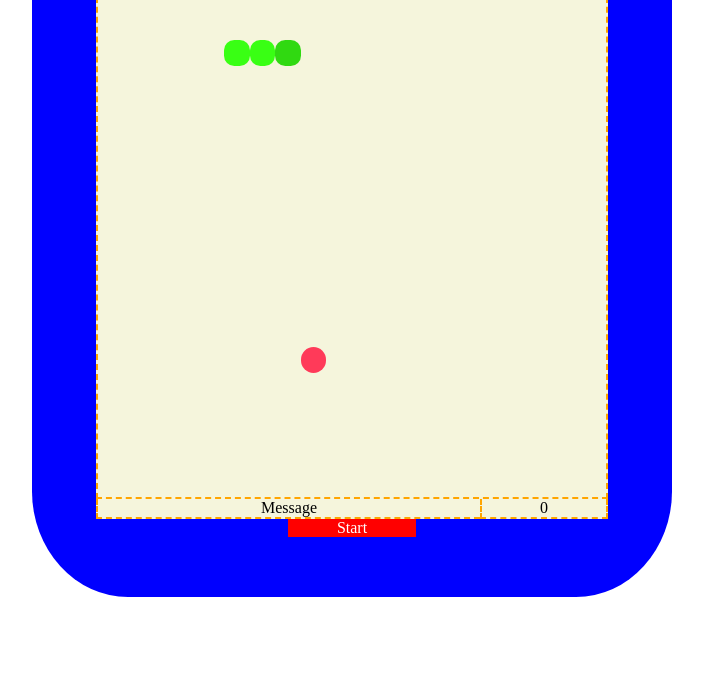
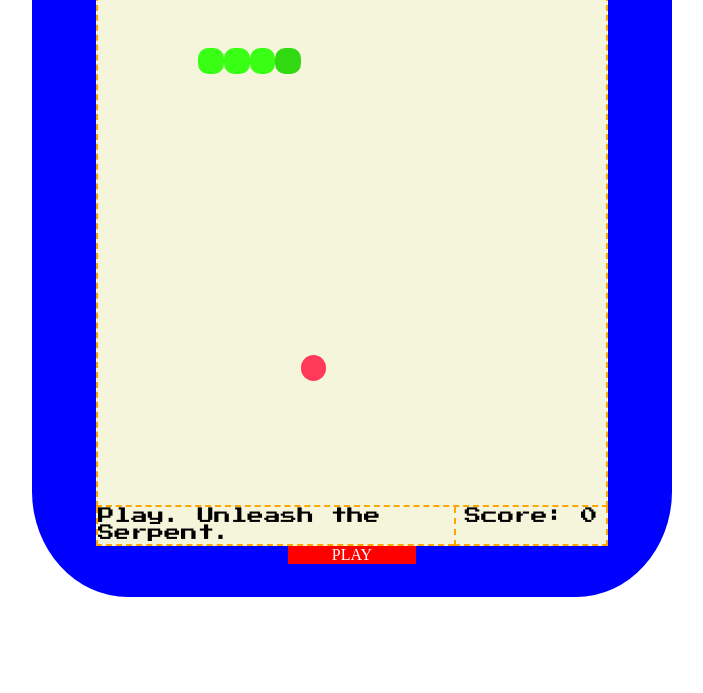
Before and after one commit to ryhoth/project-one, a plain HTML site: page snake/index.html in a window 1280 px wide. Shown: the part 107-800 px from the top of the page, without its empty margins (288-991 px from the left). Drawn offline with Linux system fonts and the light colour scheme.

Commit message:
minor asthetics left

```diff
--- a/snake/index.html
+++ b/snake/index.html
@@ -4,6 +4,7 @@
     <meta charset="utf-8">
     <title></title>
     <link rel="stylesheet" href="style.css" charset="utf-8">
+    <link href='https://fonts.googleapis.com/css?family=Press+Start+2P' rel='stylesheet' type='text/css'>
   </head>
   <body>
     <div class="container">
@@ -13,20 +14,20 @@
               NOKIA
             </div>
           <div class="display top">
-            Welcome to Snake!
+            Welcome to Serpent!
           </div>
           <div class="display in screen" id="board">
           </div>
           <div class="under">
-            <div class="display in message left">
-              Message
+            <div class="display in left" id="message">
+              Play. Unleash the Serpent.
             </div>
-            <div class="display in score right">
-              0
+            <div class="display in right" id="score">
+              Score: 0
             </div>
           </div>
-            <div class="display start">
-                Start
+            <div class="display" id="start">
+                PLAY
             </div>
 
       </div>
--- a/snake/main.js
+++ b/snake/main.js
@@ -4,13 +4,11 @@ window.onload = function() {
   // snake.start()
 }
 
-// var message = document.getElementsByClassName('message'),
-// var scor = document.getElementsByClassName('score'),
-
-
 var snake = {
-  // startButton: startButton = document.querySelector('.start'),
-  // start: function(){ startButton.addEventListener('click', this.play ),
+  startButton: startButton = document.getElementById('start'),
+  start: startButton.addEventListener('click' , function(){ snake.play()}),
+  message: message = document.getElementById('message'),
+  scor: scor = document.getElementById('score'),
   play: function(){
     snake.activateKeys();
     snake.draw();
@@ -19,9 +17,10 @@ var snake = {
   },
   game: true,
   size: 20,
-  time: 100,
+  time: 200,
   score: 0,
   parts : [ // a part is a [row, col] combo
+    [4, 2],
     [5, 2], // tail
     [6, 2],
     [7, 2], // head
@@ -43,7 +42,11 @@ var snake = {
     snake.apple[0]= -100;
     snake.apple[1]= -100;
     snake.score += 1;
-    snake.time -= 1;
+    snake.time -= 3;
+    scor.innerHTML= "Score: "+snake.score;
+    this.message.innerHTML = "GULP!";
+    setTimeout( function(){
+      this.message.innerHTML = "Apples.... Yumm....";}, 1000);
     console.log(snake.score)
   },
   appleTime: 4000,
@@ -76,7 +79,7 @@ var snake = {
   die: function(){
     // snake.game = false;
     clearInterval(act);
-    alert("GAME OVER! You scored " + snake.score + " points!")
+    this.message.innerHTML = "Game Over! Press Play again."
   },
 
   board: board = document.getElementById('board'),
--- a/snake/style.css
+++ b/snake/style.css
@@ -41,11 +41,13 @@
 
 .top {
   width: 40vw;
+  height: 2.2vw;
   margin: 0 auto;
   border: 2px dashed orange;
   background-color: #f5f5dc;
   border-bottom: none;
     color: black;
+    font-family: 'Press Start 2P';
 }
 
   .display {
@@ -60,22 +62,26 @@
       display: flex;
       flex-direction: row;
       justify-content: center;
+      height: 3vw;
       color: black;
       margin: 0;
       border: 2px dashed orange;
       border-top: none;
+      font-family: 'Press Start 2P';
+      font-size: 1.3vw;
+
 }
 
 .left {
-    width: 30vw;
+    width: 28vw;
     border-right: none;
 }
 
 .right {
-    width: 10vw;
+    width: 12vw;
 }
 
-  .start {
+  #start {
     width: 10vw;
     background-color: red;
     margin: 0 auto;
```
